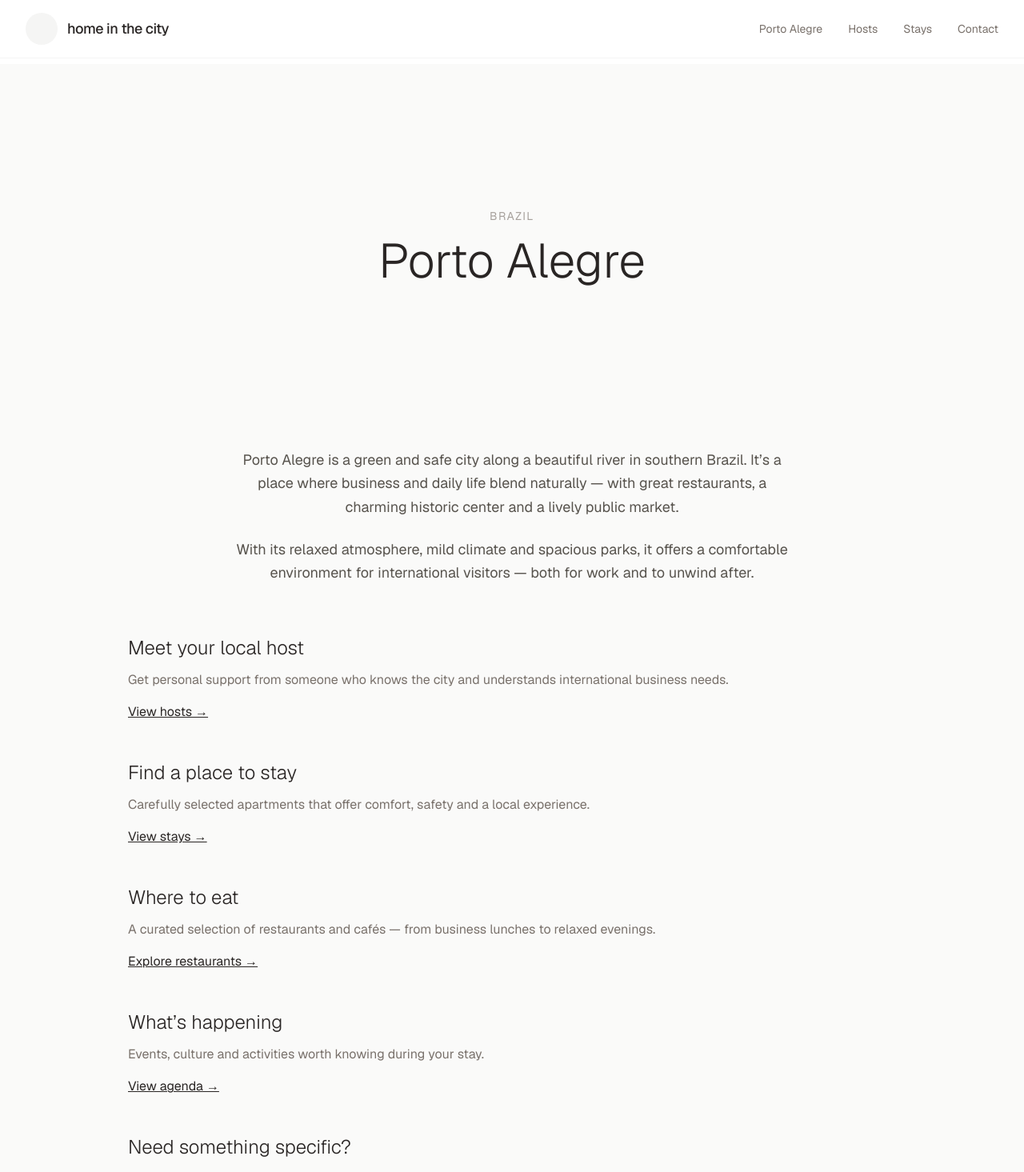
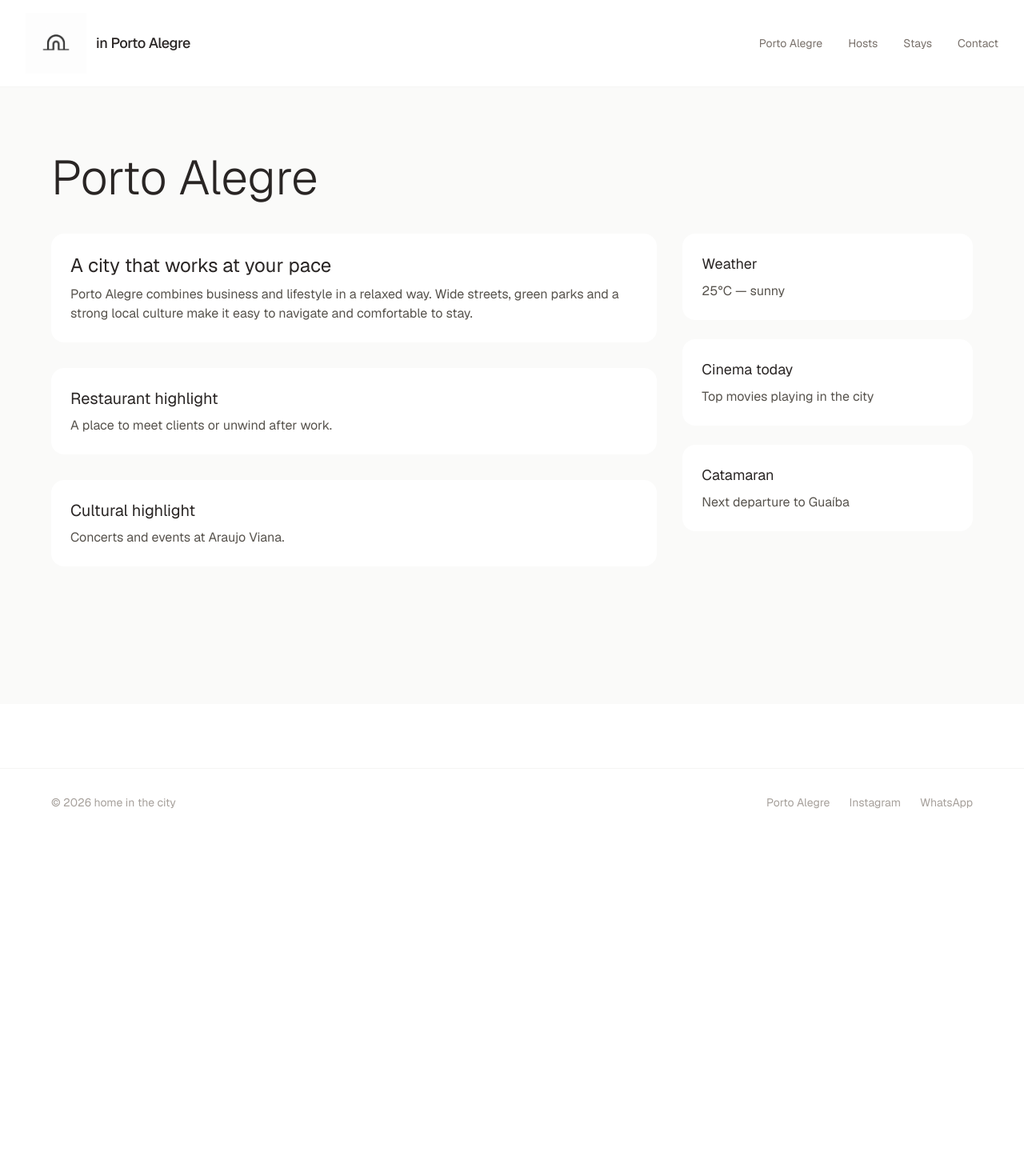
Before and after one commit to Armijnv/homeinthe-city, a Next.js app: page /brazil/porto-alegre in a window 1280 px wide. Shown: the top 1465 px of the page at 80% size. After the commit the page ends 1045 px from the top, so only its background shows below. Built offline with nearby package versions, Linux system fonts and the light colour scheme.

Commit message:
update header and porto alegre layout

```diff
--- a/app/brazil/porto-alegre/page.tsx
+++ b/app/brazil/porto-alegre/page.tsx
@@ -1,104 +1,78 @@
-import Link from "next/link";
-
 export default function PortoAlegrePage() {
   return (
-    <div className="min-h-screen bg-stone-50">
+    <div className="min-h-screen bg-stone-50 px-6 pt-28 pb-16">
 
-      {/* Hero */}
-      <section className="h-[60vh] flex items-center justify-center text-center px-8">
-        <div>
-          <p className="text-sm uppercase tracking-widest text-stone-400 mb-4">
-            Brazil
-          </p>
-          <h1 className="text-4xl md:text-6xl font-light text-stone-800 mb-6">
+      {/* Page title */}
+      <div className="max-w-6xl mx-auto mb-10">
+        <h1 className="text-4xl md:text-6xl font-light text-stone-800">
           Porto Alegre
         </h1>
       </div>
-      </section>
 
-      {/* Intro text */}
-      <section className="max-w-3xl mx-auto px-8 mb-16 text-center">
-        <p className="text-lg text-stone-600 leading-relaxed">
-          Porto Alegre is a green and safe city along a beautiful river in southern Brazil.
-          It’s a place where business and daily life blend naturally — with great restaurants,
-          a charming historic center and a lively public market.
+      {/* Layout */}
+      <div className="max-w-6xl mx-auto grid grid-cols-1 md:grid-cols-3 gap-8">
+
+        {/* LEFT — Main content */}
+        <div className="md:col-span-2 space-y-8">
+
+          {/* Main feature */}
+          <div className="bg-white p-6 rounded-2xl">
+            <h2 className="text-2xl text-stone-800 mb-2">
+              A city that works at your pace
+            </h2>
+            <p className="text-stone-600">
+              Porto Alegre combines business and lifestyle in a relaxed way.
+              Wide streets, green parks and a strong local culture make it
+              easy to navigate and comfortable to stay.
             </p>
-
-        <p className="text-lg text-stone-600 leading-relaxed mt-6">
-          With its relaxed atmosphere, mild climate and spacious parks, it offers a comfortable
-          environment for international visitors — both for work and to unwind after.
-        </p>
-      </section>
-
-      {/* Sections */}
-      <section className="max-w-5xl mx-auto px-8 grid gap-12 pb-20">
-
-        {/* Hosts */}
-        <div>
-          <h2 className="text-2xl font-light text-stone-800 mb-3">
-            Meet your local host
-          </h2>
-          <p className="text-stone-500 mb-4">
-            Get personal support from someone who knows the city and understands international business needs.
-          </p>
-          <Link href="/brazil/porto-alegre/hosts" className="text-stone-800 underline">
-            View hosts →
-          </Link>
           </div>
 
-        {/* Stays */}
-        <div>
-          <h2 className="text-2xl font-light text-stone-800 mb-3">
-            Find a place to stay
-          </h2>
-          <p className="text-stone-500 mb-4">
-            Carefully selected apartments that offer comfort, safety and a local experience.
+          {/* Featured restaurant */}
+          <div className="bg-white p-6 rounded-2xl">
+            <h3 className="text-xl text-stone-800 mb-2">
+              Restaurant highlight
+            </h3>
+            <p className="text-stone-600">
+              A place to meet clients or unwind after work.
             </p>
-          <Link href="/brazil/porto-alegre/stays" className="text-stone-800 underline">
-            View stays →
-          </Link>
           </div>
 
-        {/* Eat */}
-        <div>
-          <h2 className="text-2xl font-light text-stone-800 mb-3">
-            Where to eat
-          </h2>
-          <p className="text-stone-500 mb-4">
-            A curated selection of restaurants and cafés — from business lunches to relaxed evenings.
+          {/* Cultural highlight */}
+          <div className="bg-white p-6 rounded-2xl">
+            <h3 className="text-xl text-stone-800 mb-2">
+              Cultural highlight
+            </h3>
+            <p className="text-stone-600">
+              Concerts and events at Araujo Viana.
             </p>
-          <Link href="/brazil/porto-alegre/eat" className="text-stone-800 underline">
-            Explore restaurants →
-          </Link>
           </div>
 
-        {/* Agenda */}
-        <div>
-          <h2 className="text-2xl font-light text-stone-800 mb-3">
-            What’s happening
-          </h2>
-          <p className="text-stone-500 mb-4">
-            Events, culture and activities worth knowing during your stay.
-          </p>
-          <Link href="/brazil/porto-alegre/agenda" className="text-stone-800 underline">
-            View agenda →
-          </Link>
         </div>
 
-        {/* Services */}
-        <div>
-          <h2 className="text-2xl font-light text-stone-800 mb-3">
-            Need something specific?
-          </h2>
-          <p className="text-stone-500 mb-4">
-            From transport and translation to tailored support — we help you arrange what you need.
-          </p>
-          <Link href="/brazil/porto-alegre/services" className="text-stone-800 underline">
-            View services →
-          </Link>
+        {/* RIGHT — Big info blocks */}
+        <div className="space-y-6">
+
+          {/* Weather */}
+          <div className="bg-white p-6 rounded-2xl">
+            <h3 className="text-lg text-stone-800 mb-2">Weather</h3>
+            <p className="text-stone-600">25°C — sunny</p>
           </div>
 
-      </section>
+          {/* Cinema */}
+          <div className="bg-white p-6 rounded-2xl">
+            <h3 className="text-lg text-stone-800 mb-2">Cinema today</h3>
+            <p className="text-stone-600">Top movies playing in the city</p>
+          </div>
+
+          {/* Transport */}
+          <div className="bg-white p-6 rounded-2xl">
+            <h3 className="text-lg text-stone-800 mb-2">Catamaran</h3>
+            <p className="text-stone-600">Next departure to Guaíba</p>
+          </div>
+
+        </div>
+
+      </div>
 
     </div>
   );
--- /dev/null
+++ b/app/components/Header.tsx
@@ -0,0 +1,45 @@
+"use client";
+
+import Link from "next/link";
+import Image from "next/image";
+import { usePathname } from "next/navigation";
+
+export default function Header() {
+  const pathname = usePathname();
+
+  const title = pathname.includes("/brazil/porto-alegre")
+    ? "in Porto Alegre"
+    : "home in the city";
+
+  return (
+    <header className="fixed top-0 left-0 right-0 z-50 flex items-center justify-between px-8 py-4 bg-white/90 backdrop-blur-sm border-b border-stone-100">
+      <Link href="/" className="flex items-center gap-3">
+        <Image
+          src="/logo.png"
+          alt="Home in the City logo"
+          width={76}
+          height={76}
+        />
+
+        <span className="text-stone-800 font-medium tracking-tight text-lg">
+          {title}
+        </span>
+      </Link>
+
+      <nav className="flex items-center gap-8 text-sm text-stone-500">
+        <Link href="/brazil/porto-alegre" className="hover:text-stone-800 transition-colors">
+          Porto Alegre
+        </Link>
+        <Link href="/brazil/porto-alegre/hosts" className="hover:text-stone-800 transition-colors">
+          Hosts
+        </Link>
+        <Link href="/brazil/porto-alegre/stays" className="hover:text-stone-800 transition-colors">
+          Stays
+        </Link>
+        <a href="https://wa.me/+5551997783369" target="_blank" className="hover:text-stone-800 transition-colors">
+          Contact
+        </a>
+      </nav>
+    </header>
+  );
+}
--- a/app/layout.tsx
+++ b/app/layout.tsx
@@ -1,7 +1,9 @@
+import Header from "./components/Header";
 import type { Metadata } from "next";
 import { Geist } from "next/font/google";
 import "./globals.css";
 import Link from "next/link";
+import Image from "next/image";
 
 const geist = Geist({ subsets: ["latin"] });
 
@@ -20,27 +22,7 @@ export default function RootLayout({
       <body className={geist.className}>
 
         {/* Header — logo space reserved on left, nav on right */}
-        <header className="fixed top-0 left-0 right-0 z-50 flex items-center justify-between px-8 py-4 bg-white/90 backdrop-blur-sm border-b border-stone-100">
-
-          {/* Logo area — symbol + wordmark will go here */}
-          <Link href="/" className="flex items-center gap-3">
-            <div className="w-10 h-10 rounded-full bg-stone-100 flex items-center justify-center text-stone-400 text-xs">
-              {/* symbol placeholder */}
-            </div>
-            <span className="text-stone-800 font-medium tracking-tight text-lg">
-              home in the city
-            </span>
-          </Link>
-
-          {/* Nav */}
-          <nav className="flex items-center gap-8 text-sm text-stone-500">
-            <Link href="/brazil/porto-alegre" className="hover:text-stone-800 transition-colors">Porto Alegre</Link>
-            <Link href="/brazil/porto-alegre/hosts" className="hover:text-stone-800 transition-colors">Hosts</Link>
-            <Link href="/brazil/porto-alegre/stays" className="hover:text-stone-800 transition-colors">Stays</Link>
-            <a href="https://wa.me/+5551997783369" target="_blank" className="hover:text-stone-800 transition-colors">Contact</a>
-          </nav>
-
-        </header>
+        <Header />
 
         {/* Page content */}
         <main className="pt-20">
```
Also changed, not shown: public/logo.png (added). Lines whose indentation alone changed are shown as unchanged.
